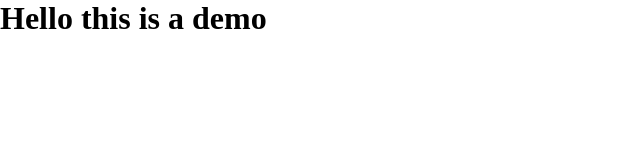
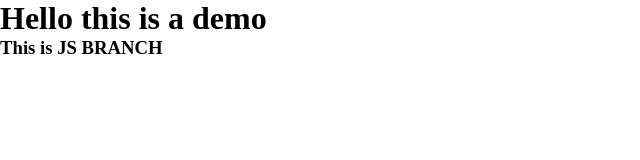
Before and after one commit to beeplovsharma/demo, a plain HTML site: page index.html in a window 1280 px wide. Shown: the whole page, without its empty margins (0-640 px from the left). Drawn offline with Linux system fonts and the light colour scheme.

Commit message:
JS Added

```diff
--- a/index.html
+++ b/index.html
@@ -8,6 +8,7 @@
   </head>
   <body>
     <h1>Hello this is a demo</h1>
+    <h3>This is JS BRANCH</h3>
   </body>
   <script src="script.js"></script>
 </html>
```
